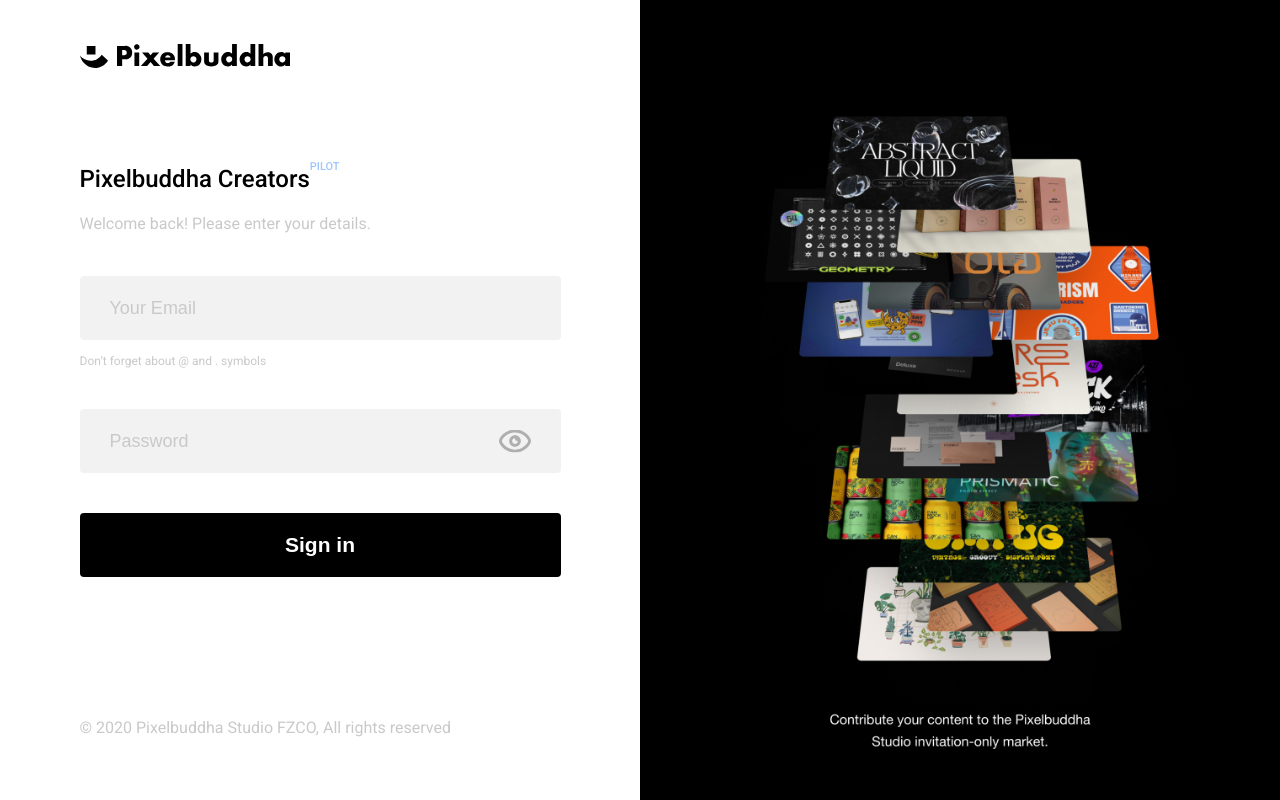
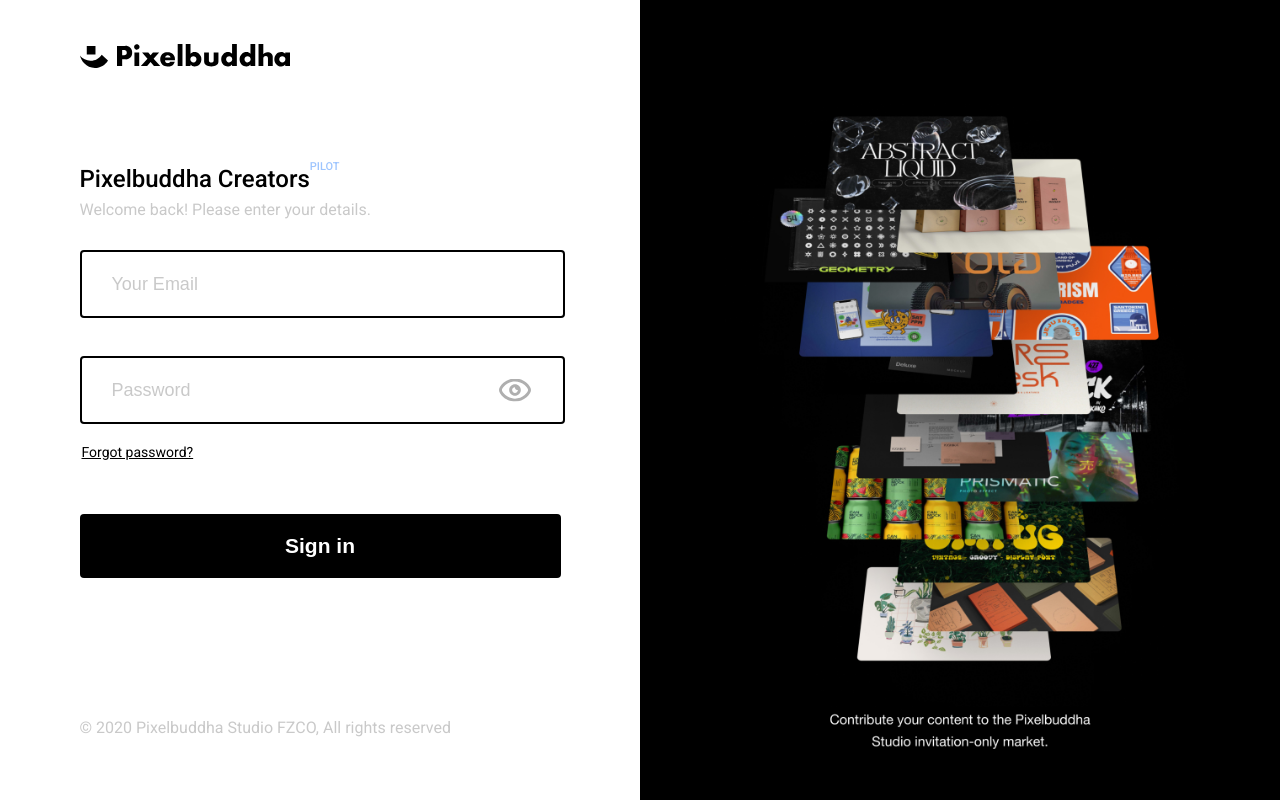
Before and after one commit to vcslav-v/pb-portal, a FastAPI app: template pb_portal/templates/auth.html in a window 1280 px wide. Run offline with FastAPI, Linux system fonts and the light colour scheme; the template is opened without the code that fills it: most values are stand-ins (such as "Sample title", 1, 10 or a date in 2020); parts of the project's set-up code (start-up, migrations or seed data) failed here and were passed over; some libraries are stand-ins or nearby versions.

Commit message:
login form upd

```diff
--- a/pb_portal/static/auth/styles.css
+++ b/pb_portal/static/auth/styles.css
@@ -23,6 +23,14 @@
     justify-content: space-around;
 }
 
+.login__form {
+    width: 100%;
+    display: flex;
+    justify-content: start;
+    align-items: start;
+    flex-direction: column;
+}
+
 .login__copyright {
     font-family: "Roboto", sans-serif;
     font-size: 16px;
--- a/pb_portal/static/base/styles.css
+++ b/pb_portal/static/base/styles.css
@@ -8,7 +8,9 @@
     --accent-color: #9EC5FE;
     --primiry-text-color: #000;
     --secondary-text-color: #C9C9C9;
-    --input-background-color: #F2F2F2;
+    --error-color: #EE2B47;
+    --input-background-color: #FFF;
+    --input-border-color: #000;
 
     --button-background-color: #000;
     --button-text-color: #fff;
--- a/pb_portal/static/el_login_form/script.js
+++ b/pb_portal/static/el_login_form/script.js
@@ -3,10 +3,10 @@ function switchVisiblePassword() {
     var img = document.getElementById("password-eye");
     if (img.src === img.getAttribute("data-open-eye-src")) {
         img.src = img.getAttribute("data-closed-eye-src");
-        passwordInput.type = "password";
+        passwordInput.type = "text";
     } else {
         img.src = img.getAttribute("data-open-eye-src");
-        passwordInput.type = "text";
+        passwordInput.type = "password";
     }
 }
 
@@ -22,9 +22,17 @@ function submitForm(event) {
         .catch(function (error){
             if (error.response.status === 400 && error.response.data.message === 'LOGIN_BAD_CREDENTIALS') {
                 const inputs = document.getElementsByTagName('input');
+                const error_msg = document.getElementsByClassName('login-form__error')[0];
                 for (let i = 0; i < inputs.length; i++) {
                     inputs[i].classList.add('bad-credentials');
                 }
+                error_msg.style.display = 'block';
             }
         })
 }
+
+function toDefault(event) {
+    if (event.target.classList.contains('bad-credentials')){
+        event.target.classList.remove('bad-credentials');
+    };
+}
--- a/pb_portal/static/el_login_form/styles.css
+++ b/pb_portal/static/el_login_form/styles.css
@@ -18,7 +18,7 @@
     justify-content: start;
     align-items: start;
     flex-direction: column;
-    gap: 40px;
+    gap: 28px;
 }
 
 
@@ -26,11 +26,11 @@
     width: calc(100% - 60px);
     height: 64px;
     padding: 0 30px;
-    border: none;
+    border: 2px solid var(--input-border-color);
     border-radius: 4px;
     font-size: 18px;
     font-weight: 400;
-    line-height: 21px;
+    line-height: normal;
     letter-spacing: 0em;
     color: var(--primiry-text-color);
     background-color: var(--input-background-color);
@@ -67,11 +67,12 @@
     letter-spacing: 0em;
     text-align: left;
     color: var(--secondary-text-color);
-    margin: 14px 0 0 0;
+    margin: 0px 0 0 0;
 }
 
 input.bad-credentials {
-    border: 2px solid #EE9999;
+    color: var(--error-color);
+    border: 2px solid var(--error-color);
     animation: shake 0.5s;
 }
 
@@ -83,15 +84,6 @@ input.bad-credentials {
     margin-bottom: 10px;
 }
 
-.login-form__username label {
-    font-size: 12px;
-    font-weight: 400;
-    line-height: 14px;
-    letter-spacing: 0em;
-    text-align: left;
-    color: var(--secondary-text-color);
-    margin: 0;
-}
 
 .login-form__password {
     width: 100%;
@@ -111,6 +103,46 @@ input.bad-credentials {
     cursor: pointer;
 }
 
+.login-form__info {
+    width: 100%;
+    display: flex;
+    justify-content: space-between;
+    align-items: start;
+    flex-direction: row;
+    margin-top: -14px;
+}
+
+.login-form__error {
+    display: none;
+}
+
+.login-form__error span {
+    font-size: 14px;
+    font-weight: 400;
+    letter-spacing: 0em;
+    line-height: 28px;
+    text-align: left;
+    color: var(--error-color);
+}
+
+.login-form__error img {
+    width: 14px;
+    height: 14px;
+    margin: 0 0 -2px 0;
+}
+
+.login-form__info a {
+    font-size: 14px;
+    font-weight: 400;
+    line-height: 28px;
+    letter-spacing: 0em;
+    text-align: left;
+    color: var(--primiry-text-color);
+    text-decoration: underline;
+    cursor: pointer;
+    margin: 0 0 0 2px;
+}
+
 .login-form__control {
     width: 100%;
 }
@@ -128,6 +160,7 @@ input.bad-credentials {
     background-color: var(--button-background-color);
     cursor: pointer;
     margin-bottom: 33px;
+    margin-top: 20px;
 }
 
 .login-form__control a {
--- a/pb_portal/templates/elements/login_form.html
+++ b/pb_portal/templates/elements/login_form.html
@@ -5,11 +5,10 @@
     </div>
 
     <div class="login-form__username">
-        <input type="text" placeholder="Your Email" id="email" name="username">
-        <label for="email">Don’t forget about @ and . symbols</label>
+        <input type="text" placeholder="Your Email" id="email" name="username" onfocus="toDefault(event)">
     </div>
     <div class="login-form__password">
-        <input type="password" placeholder="Password" id="password" name="password">
+        <input type="password" placeholder="Password" id="password" name="password" onfocus="toDefault(event)">
         <img
             id="password-eye"
             src="{{ url_for('static', path='/el_login_form/open_eye.svg') }}"
@@ -19,8 +18,14 @@
             onclick="switchVisiblePassword()"
         >
     </div>
+    <div class="login-form__info">
+        <a href="#">Forgot password?</a>
+        <div class="login-form__error">
+            <img src="{{ url_for('static', path='/el_login_form/attention_icon.svg') }}" alt="attention">
+            <span>Wrong email or password</span>
+        </div>
+    </div>
     <div class="login-form__control">
         <button type="submit">Sign in</button>
-        <!-- <a href="#">Forgot password?</a> -->
     </div>
 </form>
```
Also changed, not shown: pb_portal/static/el_login_form/attention_icon.svg (added).
